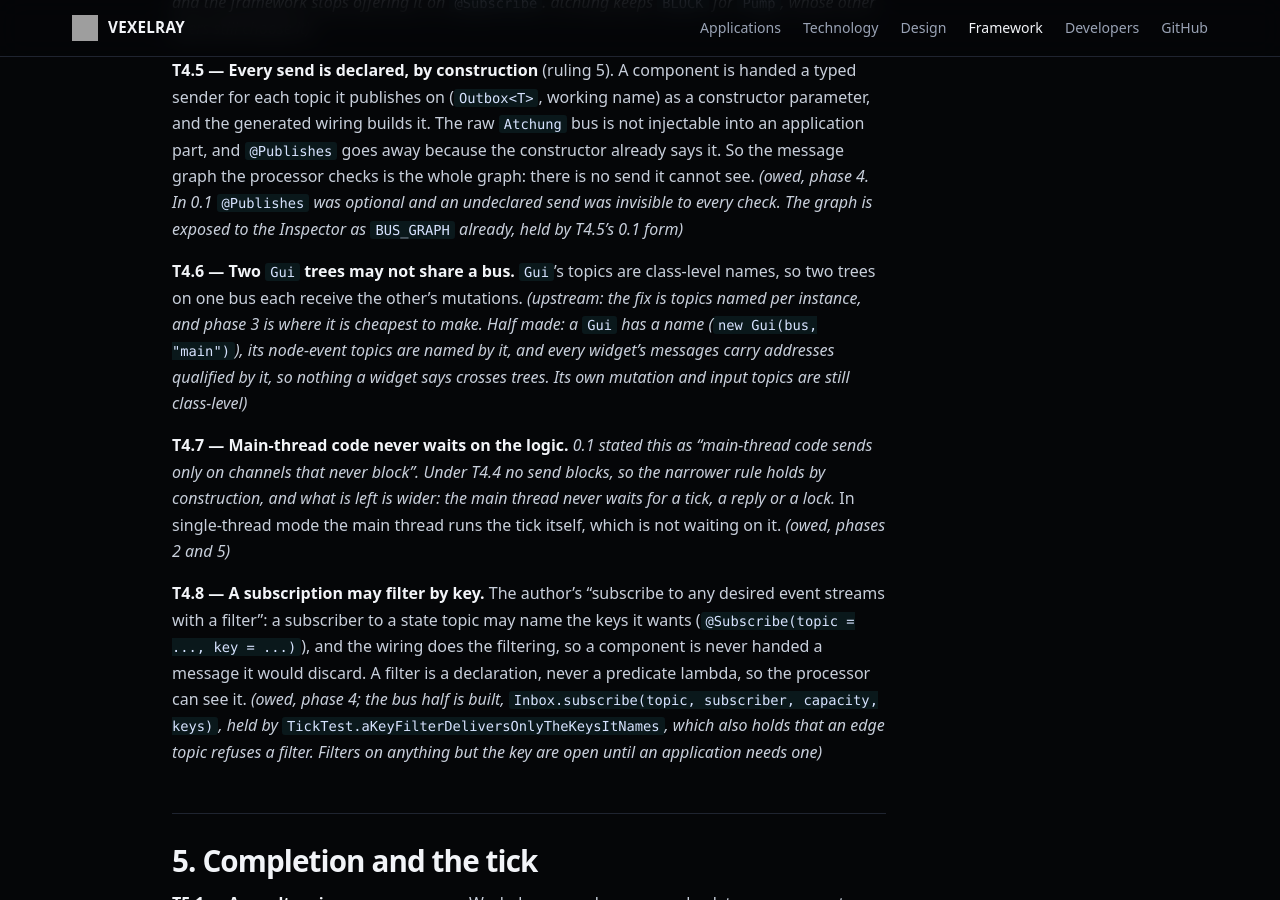
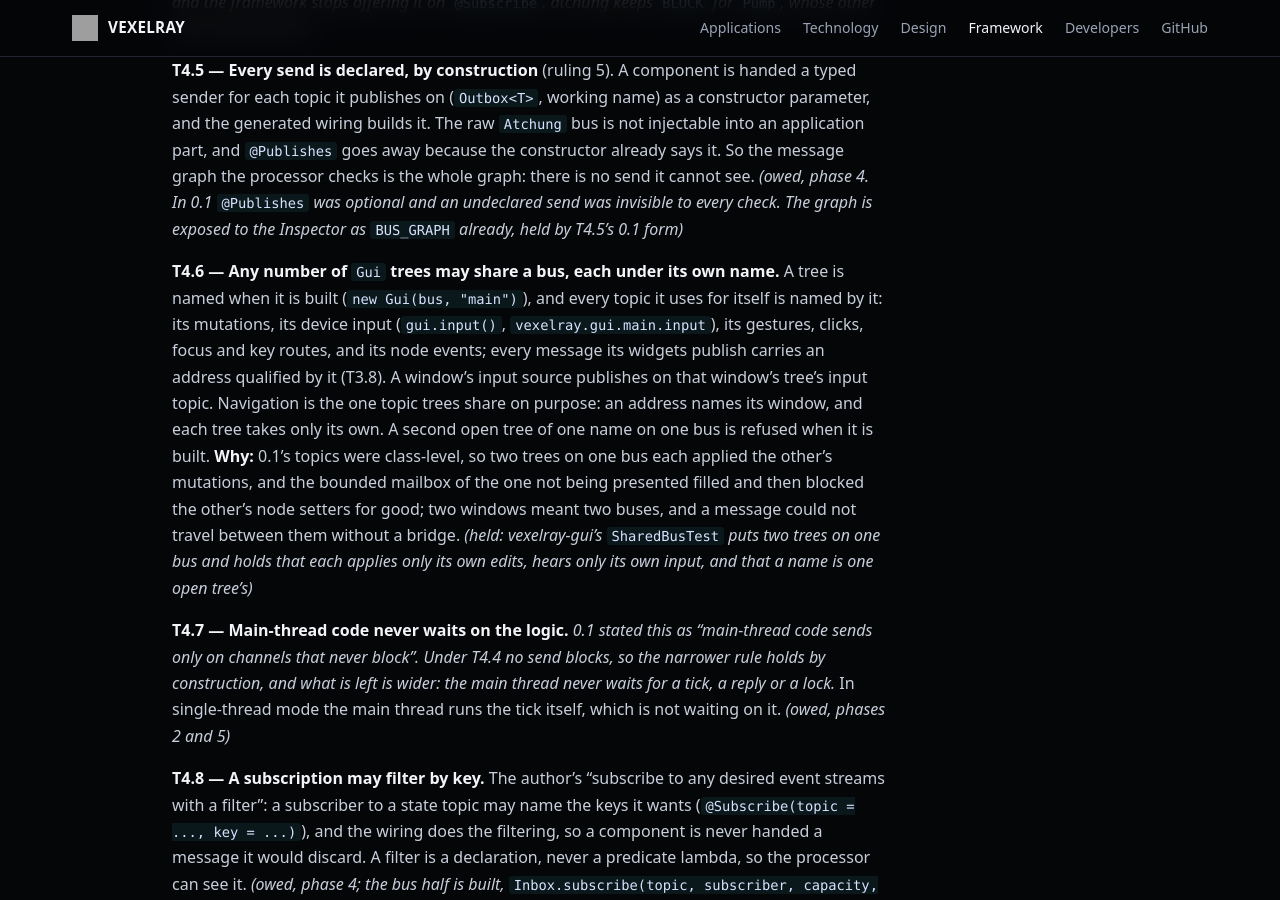
Before and after one commit to sibarum/vexelray-framework, a Jekyll site: the page built from docs/threading.md, in a window 1280 px wide and 900 px high, scrolled down 8265 px. Built offline with Jekyll 4.4.1, drawn with Linux system fonts in a browser that asks for light colours; our own code applies the rules of GitHub Pages for plain Markdown files; some of the changed text lies outside the part shown.

Commit message:
T4.6 held; the shell feeds each window's input to its own tree
TactrollerInputBackend publishes through InputPublisher on the window
Gui's input topic. About hears its tiles by mailbox and relabels with
label(), after vexelray-gui's step 6. api, core, processor and shell
suites pass (320).

Co-Authored-By: Claude Opus 5.5 <noreply@anthropic.com>

```diff
--- a/docs/threading.md
+++ b/docs/threading.md
@@ -264,11 +264,17 @@ already says it. So the message graph the processor checks is the whole graph: t
 *(owed, phase 4. In 0.1 `@Publishes` was optional and an undeclared send was invisible to every check. The graph
 is exposed to the Inspector as `BUS_GRAPH` already, held by T4.5's 0.1 form)*
 
-**T4.6 — Two `Gui` trees may not share a bus.** `Gui`'s topics are class-level names, so two trees on one bus each
-receive the other's mutations. *(upstream: the fix is topics named per instance, and phase 3 is where it is
-cheapest to make. Half made: a `Gui` has a name (`new Gui(bus, "main")`), its node-event topics are named by it, and
-every widget's messages carry addresses qualified by it, so nothing a widget says crosses trees. Its own mutation and
-input topics are still class-level)*
+**T4.6 — Any number of `Gui` trees may share a bus, each under its own name.** A tree is named when it is built
+(`new Gui(bus, "main")`), and every topic it uses for itself is named by it: its mutations, its device input
+(`gui.input()`, `vexelray.gui.main.input`), its gestures, clicks, focus and key routes, and its node events; every
+message its widgets publish carries an address qualified by it (T3.8). A window's input source publishes on that
+window's tree's input topic. Navigation is the one topic trees share on purpose: an address names its window, and
+each tree takes only its own. A second open tree of one name on one bus is refused when it is built.
+**Why:** 0.1's topics were class-level, so two trees on one bus each applied the other's mutations, and the bounded
+mailbox of the one not being presented filled and then blocked the other's node setters for good; two windows meant
+two buses, and a message could not travel between them without a bridge. *(held: vexelray-gui's `SharedBusTest`
+puts two trees on one bus and holds that each applies only its own edits, hears only its own input, and that a name
+is one open tree's)*
 
 **T4.7 — Main-thread code never waits on the logic.** *0.1 stated this as "main-thread code sends only on channels
 that never block". Under T4.4 no send blocks, so the narrower rule holds by construction, and what is left is
```
Also changed, not shown: other parts of docs/threading.md (+2 -2 lines), 3 other files.
